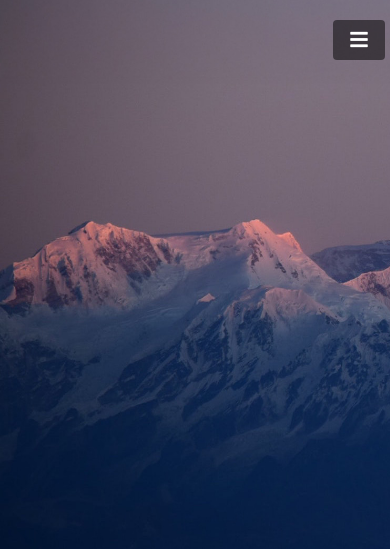
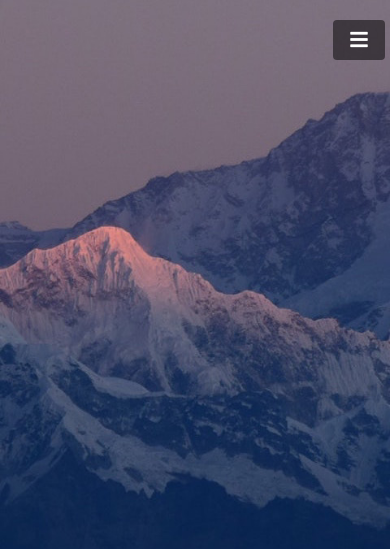
Before and after one commit to oneandahalfbears/oneandahalfbears.github.io, a plain HTML site: page contact.html in a window 390 px wide. Shown: the top 549 px of the page. Drawn offline with Linux system fonts and the light colour scheme; a web font is replaced by a local one.

Commit message:
Update templatemo-video-catalog.css

```diff
--- a/css/templatemo-video-catalog.css
+++ b/css/templatemo-video-catalog.css
@@ -456,7 +456,14 @@ a:hover {
 .tm-fixed-header-3 {
     background-image: url(../img/contact-1.jpg);
     background-position: left 0px ;
+    background-size: cover;
 }
+
+@media (max-width: 768px) {
+    .tm-fixed-header-3 {
+        background-size: 400%;
+        background-position: center;
+    }
 
 
 video {
```
